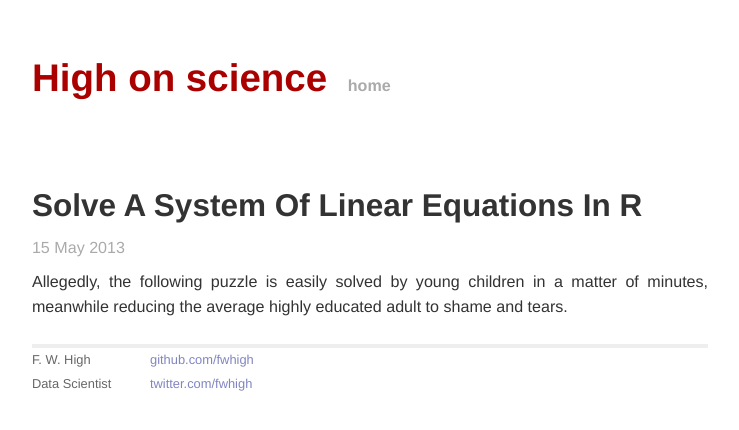
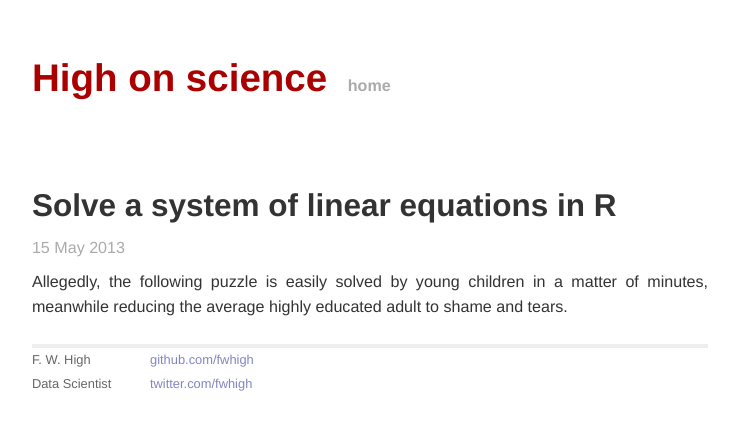
Before and after one commit to fwhigh/high_on_science, a Jekyll site: the page built from _posts/2013-05-15-solve-a-system-of-linear-equations-in-R.markdown, in a window 1280 px wide. Shown: the top 430 px of the page, without its empty margins (270-1009 px from the left). Built offline with Jekyll 4.4.1, drawn with Linux system fonts in a browser that asks for light colours; part of the change alters nothing that is shown.

```diff
--- a/_posts/2013-05-15-solve-a-system-of-linear-equations-in-R.markdown
+++ b/_posts/2013-05-15-solve-a-system-of-linear-equations-in-R.markdown
@@ -1,6 +1,7 @@
 ---
 published: true
 layout: post
+title: Solve a system of linear equations in R
 
 ---
 
```
